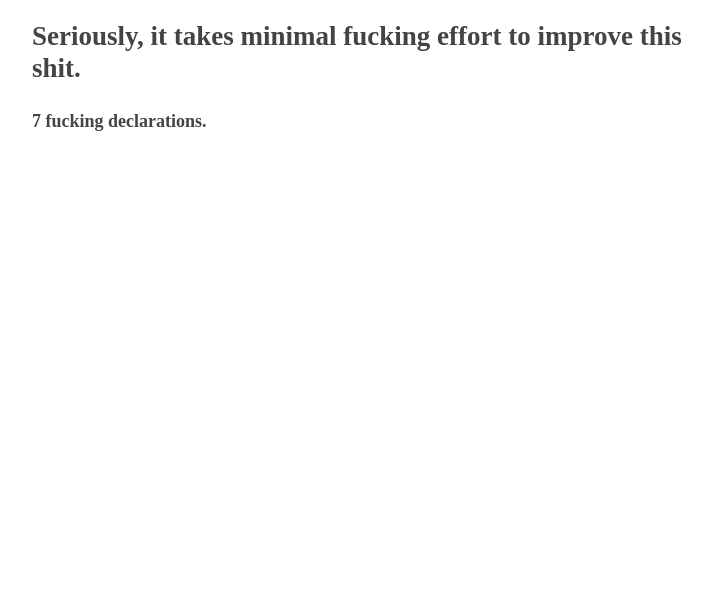
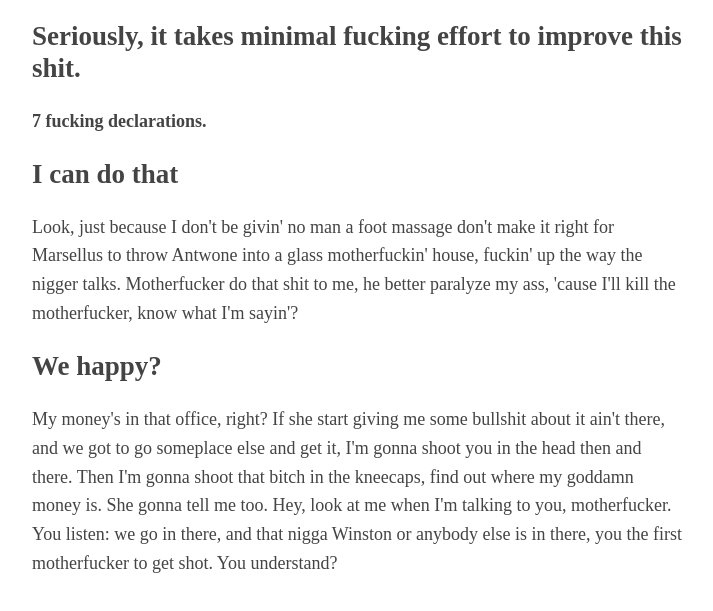
Before and after one commit to jacmoe/motherfuckingwebsite, a plain HTML site: page index.html in a window 1280 px wide. Shown: the part 139-750 px from the top of the page, without its empty margins (283-996 px from the left). Drawn offline with Linux system fonts and the light colour scheme.

Commit message:
Update index.html

```diff
--- a/index.html
+++ b/index.html
@@ -27,5 +27,15 @@
 	<p>
 	    <strong>7 fucking declarations.</strong>
 	</p>
-    </body>
+	<!-- start slipsum code -->
+	<h2>I can do that</h2>
+	<p>
+		Look, just because I don't be givin' no man a foot massage don't make it right for Marsellus to throw Antwone into a glass motherfuckin' house, fuckin' up the way the nigger talks. Motherfucker do that shit to me, he better paralyze my ass, 'cause I'll kill the motherfucker, know what I'm sayin'?
+	</p>
+	<h2>We happy?</h2>
+	<p>
+		My money's in that office, right? If she start giving me some bullshit about it ain't there, and we got to go someplace else and get it, I'm gonna shoot you in the head then and there. Then I'm gonna shoot that bitch in the kneecaps, find out where my goddamn money is. She gonna tell me too. Hey, look at me when I'm talking to you, motherfucker. You listen: we go in there, and that nigga Winston or anybody else is in there, you the first motherfucker to get shot. You understand?
+	</p>
+	<!-- end slipsum code -->
+	</body>
 </html>
```
